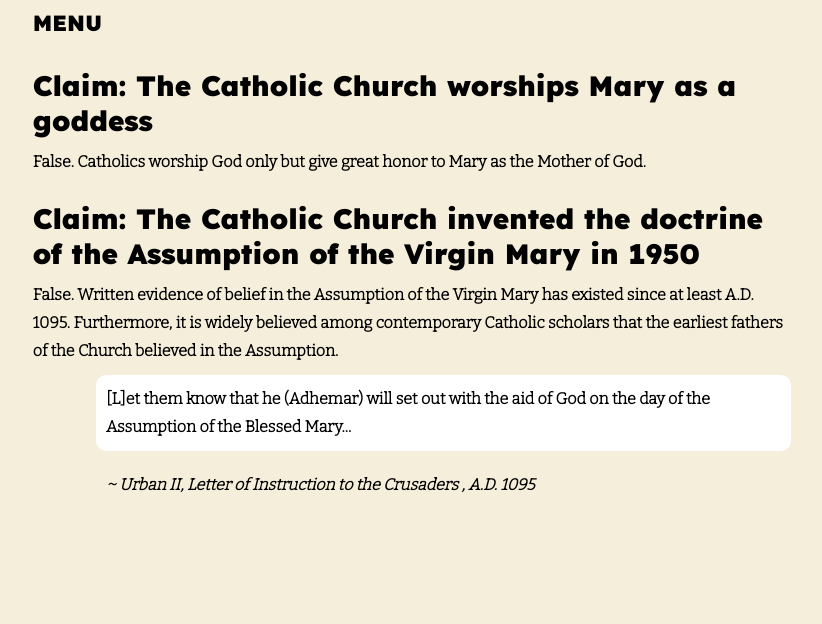
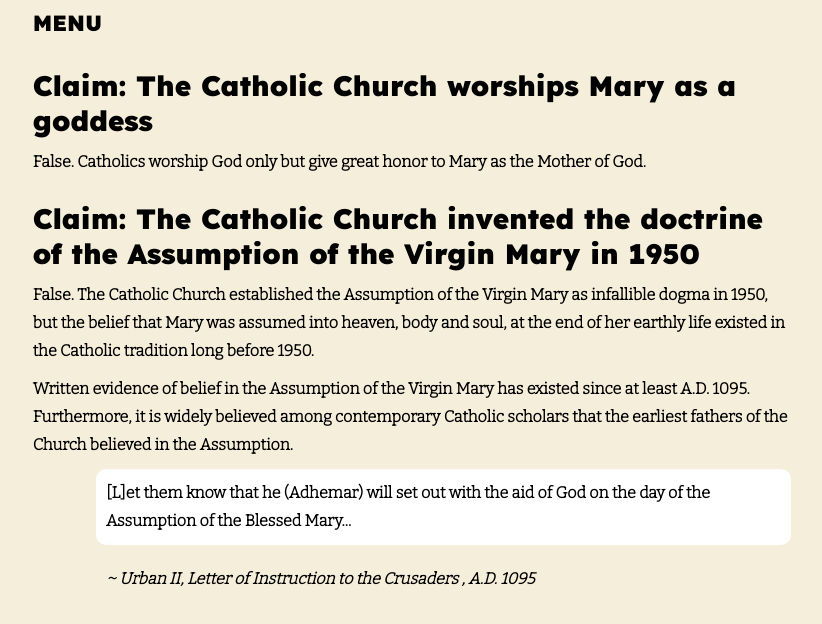
Before and after one commit to hobbsbros/tech-apologetics, a plain HTML site: page articles/mary.html in a window 1280 px wide. Shown: the part 128-752 px from the top of the page, without its empty margins (228-1050 px from the left). Drawn offline with nearby package versions, Linux system fonts and the light colour scheme.

Commit message:
Updated page about Mary

```diff
--- a/articles/mary.html
+++ b/articles/mary.html
@@ -425,7 +425,8 @@
 <h3>Claim: The Catholic Church worships Mary as a goddess</h3>
 
 <p>False.  Catholics worship God only but give great honor to Mary as the Mother of God.<h3>Claim: The Catholic Church invented the doctrine of the Assumption of the Virgin Mary in 1950</h3>
-<p>False.  Written evidence of belief in the Assumption of the Virgin Mary has existed since at least A.D. 1095.  Furthermore, it is widely believed among contemporary Catholic scholars that the earliest fathers of the Church believed in the Assumption. <p class="block">[L]et them know that he (Adhemar) will set out with the aid of God on the day of the Assumption of the Blessed Mary...</p><p class="citation">~ Urban II, <em>Letter of Instruction to the Crusaders</em> , A.D. 1095</p>
+<p>False.  The Catholic Church established the Assumption of the Virgin Mary as infallible dogma in 1950, but the belief that Mary was assumed into heaven, body and soul, at the end of her earthly life existed in the Catholic tradition long before 1950.
+<p>Written evidence of belief in the Assumption of the Virgin Mary has existed since at least A.D. 1095.  Furthermore, it is widely believed among contemporary Catholic scholars that the earliest fathers of the Church believed in the Assumption. <p class="block">[L]et them know that he (Adhemar) will set out with the aid of God on the day of the Assumption of the Blessed Mary...</p><p class="citation">~ Urban II, <em>Letter of Instruction to the Crusaders</em> , A.D. 1095</p>
 
 </body>
 </html>
```
Also changed, not shown: articles/mary.txt.
